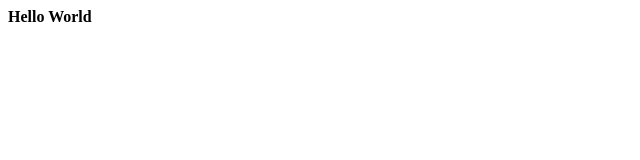
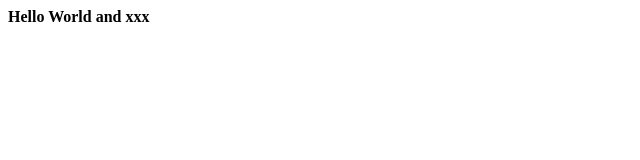
Before and after one commit to chonnipha46/hello-git, a plain HTML site: page index.html in a window 1280 px wide. Shown: the full height of the page, 0-640 px from the left. Drawn offline with Linux system fonts and the light colour scheme.

Commit message:
fix text in index.html

```diff
--- a/index.html
+++ b/index.html
@@ -6,6 +6,6 @@
     <title>Document</title>
 </head>
 <body>
-    <b>Hello World</b>
+    <b>Hello World and xxx</b>
 </body>
 </html>
```
